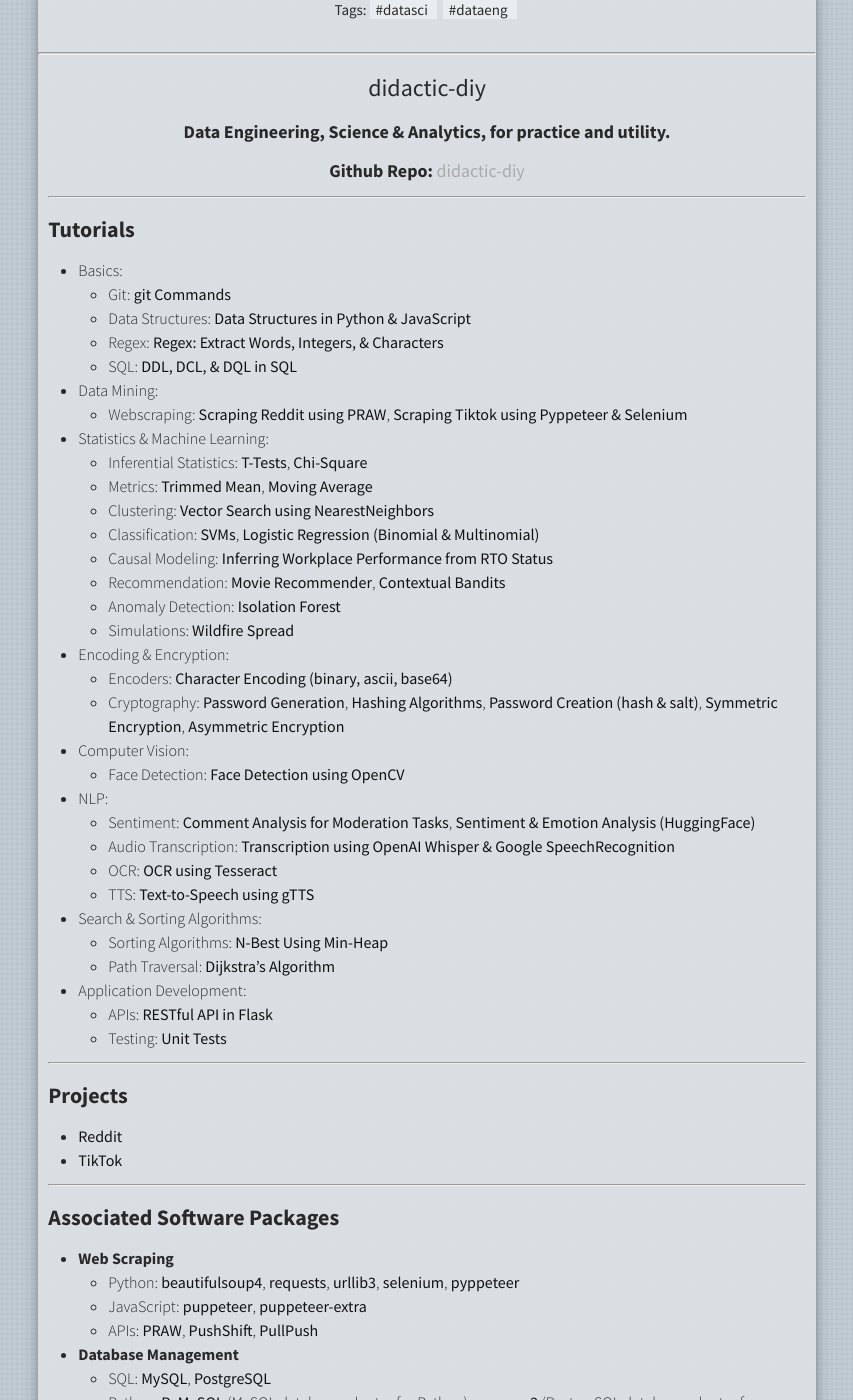
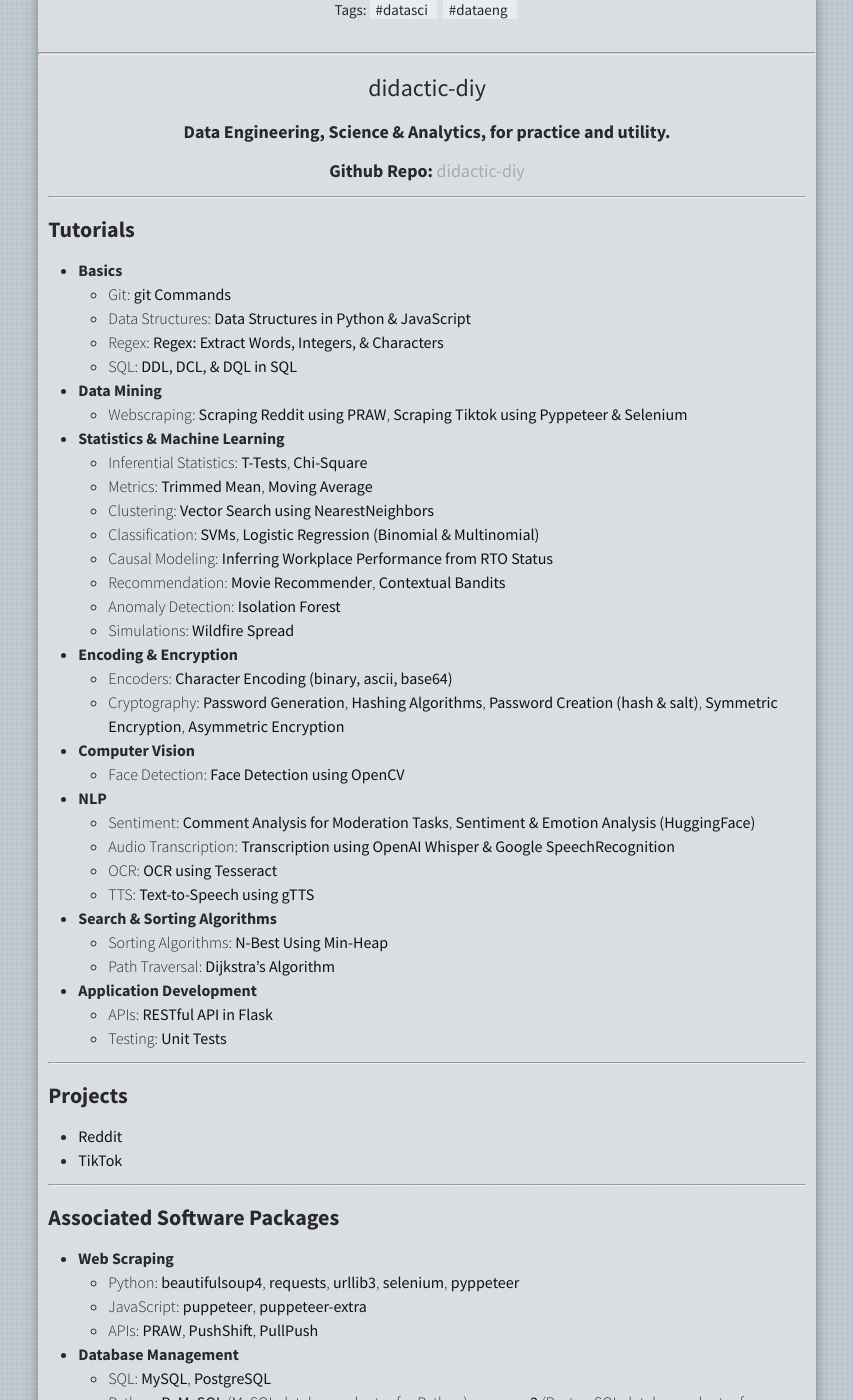
Before and after one commit to kariemoorman/kariemoorman.github.io, a Jekyll site: the page built from _posts/2023-07-31-didactic-diy.markdown, in a window 1280 px wide and 1400 px high, scrolled down 521 px. Shown: the whole window, without its empty margins (213-1066 px from the left). Built offline with Jekyll 4.4.1, drawn with Linux system fonts in a browser that asks for light colours; nearby versions of some CDN libraries; some of the changed lines change nothing that is shown.

Commit message:
Update diy

```diff
--- a/_posts/2023-07-31-didactic-diy.markdown
+++ b/_posts/2023-07-31-didactic-diy.markdown
@@ -18,16 +18,16 @@
 
 ### Tutorials
 
-- Basics:
+- <b>Basics</b>
   - Git: [git Commands](https://github.com/kariemoorman/didactic-diy/tree/main/tutorials/git)
   - Data Structures: [Data Structures in Python & JavaScript](https://github.com/kariemoorman/didactic-diy/tree/main/tutorials/data_structures)
   - Regex: [Regex: Extract Words, Integers, & Characters](https://github.com/kariemoorman/didactic-diy/blob/main/tutorials/regex/regex_extract.py)
   - SQL: [DDL, DCL, & DQL in SQL](https://github.com/kariemoorman/didactic-diy/tree/main/tutorials/sql)
 
-- Data Mining:
+- <b>Data Mining</b>
   - Webscraping: [Scraping Reddit using PRAW](https://github.com/kariemoorman/didactic-diy/tree/main/reddit/__scripts/reddit_scraper), [Scraping Tiktok using Pyppeteer & Selenium](https://github.com/kariemoorman/didactic-diy/tree/main/tiktok)
 
-- Statistics & Machine Learning:
+- <b>Statistics & Machine Learning</b>
   - Inferential Statistics: [T-Tests](https://github.com/kariemoorman/didactic-diy/blob/main/tutorials/statistics/t_test.ipynb), [Chi-Square](https://github.com/kariemoorman/didactic-diy/blob/main/tutorials/statistics/chi_squared.ipynb)
   - Metrics: [Trimmed Mean](https://github.com/kariemoorman/didactic-diy/tree/main/tutorials/metrics/trimmed_mean), [Moving Average](https://github.com/kariemoorman/didactic-diy/tree/main/tutorials/metrics/moving_avg)
   - Clustering: [Vector Search using NearestNeighbors](https://github.com/kariemoorman/didactic-diy/blob/main/tutorials/clustering/Vector_Search.ipynb)
@@ -37,24 +37,24 @@
   - Anomaly Detection: [Isolation Forest](https://github.com/kariemoorman/didactic-diy/blob/main/tutorials/anomaly_detection/unsupervised_anomaly_detection.ipynb)
   - Simulations: [Wildfire Spread](https://github.com/kariemoorman/didactic-diy/tree/main/tutorials/simulations)
 
-- Encoding & Encryption:
+- <b>Encoding & Encryption</b>
   - Encoders: [Character Encoding (binary, ascii, base64)](https://github.com/kariemoorman/didactic-diy/blob/main/tutorials/encoding_and_encryption/character_encoder.py)
   - Cryptography: [Password Generation](https://github.com/kariemoorman/didactic-diy/blob/main/tutorials/encoding_and_encryption/password_generation.py), [Hashing Algorithms](https://github.com/kariemoorman/didactic-diy/blob/main/tutorials/encoding_and_encryption/hash_functions.py), [Password Creation (hash & salt)](https://github.com/kariemoorman/didactic-diy/blob/main/tutorials/encoding_and_encryption/password_creation.py), [Symmetric Encryption](https://github.com/kariemoorman/didactic-diy/blob/main/tutorials/encoding_and_encryption/symmetric_encryption.py), [Asymmetric Encryption](https://github.com/kariemoorman/didactic-diy/blob/main/tutorials/encoding_and_encryption/asymmetric_encryption.py)
 
-- Computer Vision:
+- <b>Computer Vision</b>
   - Face Detection: [Face Detection using OpenCV](https://github.com/kariemoorman/didactic-diy/blob/main/tutorials/vision/face_detection.py)
 
-- NLP:
+- <b>NLP</b>
   - Sentiment: [Comment Analysis for Moderation Tasks](https://github.com/kariemoorman/didactic-diy/blob/main/tutorials/nlp/sentiment_analysis/comment_analysis.py), [Sentiment & Emotion Analysis (HuggingFace)](https://github.com/kariemoorman/didactic-diy/blob/main/tutorials/nlp/sentiment_analysis/sentiment_analysis_hf.ipynb)
   - Audio Transcription: [Transcription using OpenAI Whisper & Google SpeechRecognition](https://github.com/kariemoorman/didactic-diy/blob/main/tiktok/__scripts/tiktok_video_to_text.py)
   - OCR: [OCR using Tesseract](https://github.com/kariemoorman/didactic-diy/blob/main/tutorials/ocr/ocr_tesseract.ipynb)
   - TTS: [Text-to-Speech using gTTS](https://github.com/kariemoorman/didactic-diy/blob/main/tutorials/nlp/tts/gtts.py)
 
-- Search & Sorting Algorithms:
+- <b>Search & Sorting Algorithms</b>
   - Sorting Algorithms: [N-Best Using Min-Heap](https://github.com/kariemoorman/didactic-diy/blob/main/tutorials/algorithms/sorting_algorithms/n_best.ipynb)
   - Path Traversal: [Dijkstra's Algorithm](https://github.com/kariemoorman/didactic-diy/blob/main/tutorials/algorithms/dijkstras_algorithm_shortest_path.ipynb)
 
-- Application Development:
+- <b>Application Development</b>
   - APIs: [RESTful API in Flask](https://github.com/kariemoorman/didactic-diy/tree/main/tutorials/apis/restful_api/flask)
   - Testing: [Unit Tests](https://github.com/kariemoorman/didactic-diy/tree/main/tutorials/tests)
 
```
